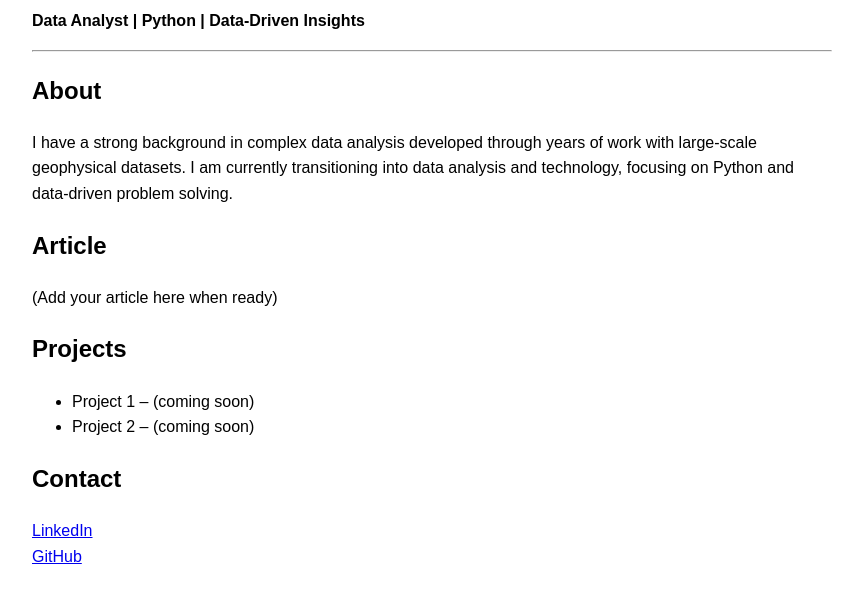
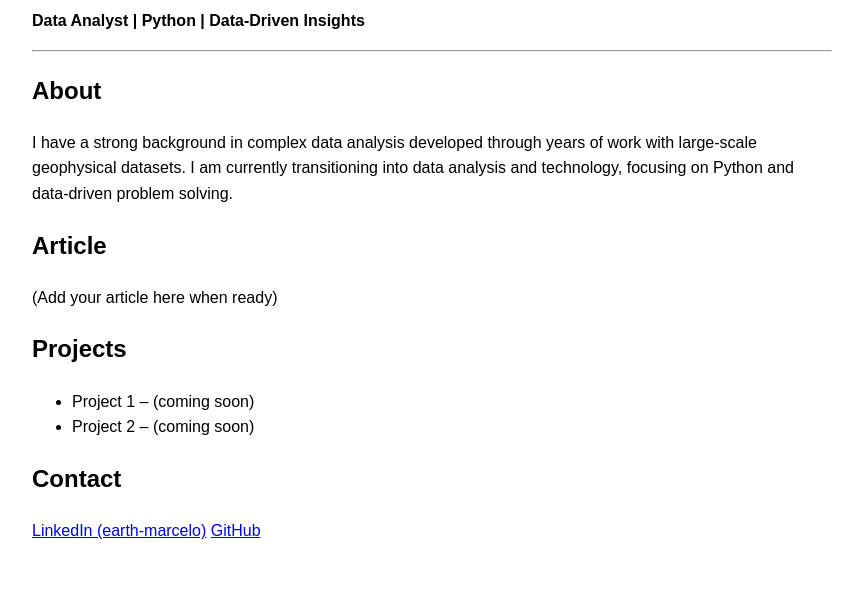
Before and after one commit to earth-marcelo/earth-marcelo.github.io, a plain HTML site: page index.html in a window 1280 px wide. Shown: the part 126-726 px from the top of the page, without its empty margins (208-1071 px from the left). Drawn offline with Linux system fonts and the light colour scheme.

Commit message:
Update LinkedIn link text in index.html

```diff
--- a/index.html
+++ b/index.html
@@ -31,7 +31,7 @@
 
   <h2>Contact</h2>
   <p>
-    <a href="https://www.linkedin.com/in/marcelojcarvalho">LinkedIn</a><br>
+    <a href="https://www.linkedin.com/in/marcelojcarvalho">LinkedIn (earth-marcelo)</a>
     <a href="https://github.com/earth-marcelo">GitHub</a>
   </p>
 
```
